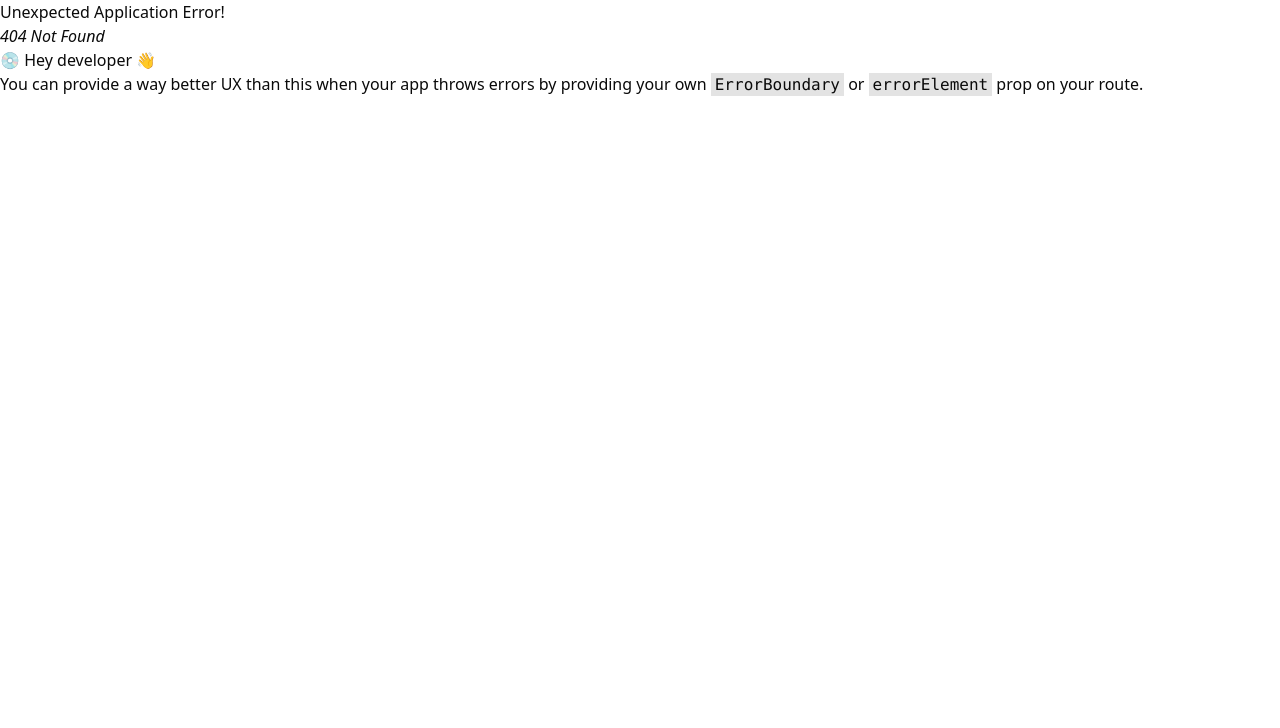
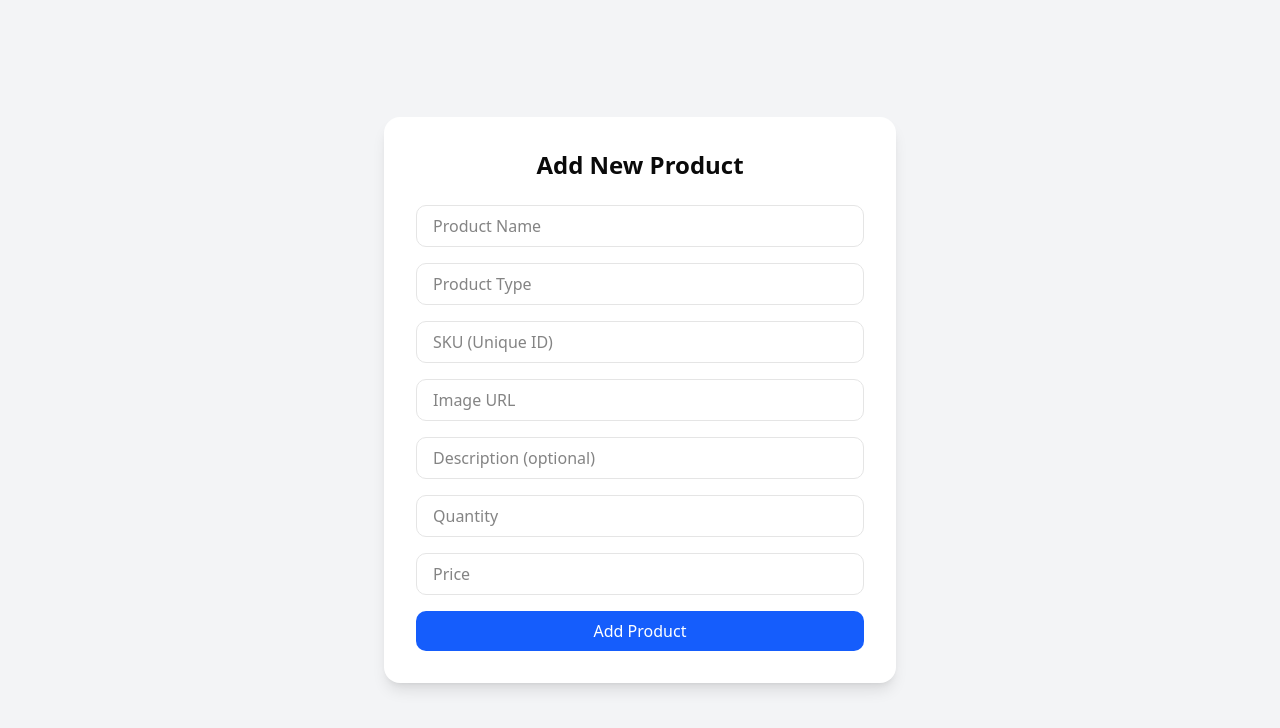
Before and after one commit to priyan2003/FiMoney, a React (Vite) app in the folder Frontend/: page /addproduct in a window 1280 px wide. Before the commit this address had no page. Shown: the top 728 px of the page. Built offline with nearby package versions, Linux system fonts and the light colour scheme.

Commit message:
Update product form created

```diff
--- /dev/null
+++ b/Frontend/src/components/AddProduct.jsx
@@ -0,0 +1,98 @@
+import React, { useState } from 'react';
+import axios from 'axios';
+
+const AddProduct = () => {
+  const [formData, setFormData] = useState({
+    name: '',
+    type: '',
+    sku: '',
+    image_url: '',
+    description: '',
+    quantity: '',
+    price: '',
+  });
+
+  const [loading, setLoading] = useState(false);
+  const [message, setMessage] = useState(null);
+
+  const handleChange = (e) => {
+    const { name, value } = e.target;
+    setFormData(prev => ({
+      ...prev,
+      [name]: value
+    }));
+  };
+
+  const handleSubmit = async (e) => {
+    e.preventDefault();
+    setMessage(null);
+    setLoading(true);
+
+    try {
+      const res = await axios.post('http://localhost:5000/api/product/addproduct', formData);
+      setMessage({ type: 'success', text: res.data.mess });
+      setFormData({
+        name: '',
+        type: '',
+        sku: '',
+        image_url: '',
+        description: '',
+        quantity: '',
+        price: '',
+      });
+    } catch (err) {
+      const errMsg = err.response?.data?.mess || 'Product creation failed';
+      setMessage({ type: 'error', text: errMsg });
+    } finally {
+      setLoading(false);
+    }
+  };
+
+  return (
+    <div className="flex items-center justify-center min-h-screen bg-gray-100 px-4">
+      <form
+        onSubmit={handleSubmit}
+        className="bg-white p-8 rounded-2xl shadow-lg w-full max-w-lg"
+      >
+        <h2 className="text-2xl font-bold mb-6 text-center">Add New Product</h2>
+
+        {message && (
+          <div className={`mb-4 p-3 rounded text-sm ${message.type === 'success' ? 'bg-green-100 text-green-700' : 'bg-red-100 text-red-700'}`}>
+            {message.text}
+          </div>
+        )}
+
+        {[
+          { name: 'name', placeholder: 'Product Name' },
+          { name: 'type', placeholder: 'Product Type' },
+          { name: 'sku', placeholder: 'SKU (Unique ID)' },
+          { name: 'image_url', placeholder: 'Image URL' },
+          { name: 'description', placeholder: 'Description (optional)' },
+          { name: 'quantity', placeholder: 'Quantity', type: 'number' },
+          { name: 'price', placeholder: 'Price', type: 'number' }
+        ].map(({ name, placeholder, type = 'text' }) => (
+          <input
+            key={name}
+            type={type}
+            name={name}
+            value={formData[name]}
+            onChange={handleChange}
+            placeholder={placeholder}
+            className="w-full mb-4 px-4 py-2 border rounded-lg focus:outline-none focus:ring"
+            required={name !== 'description'}
+          />
+        ))}
+
+        <button
+          type="submit"
+          disabled={loading}
+          className="w-full bg-blue-600 text-white py-2 rounded-lg hover:bg-blue-700 transition duration-200"
+        >
+          {loading ? 'Adding Product...' : 'Add Product'}
+        </button>
+      </form>
+    </div>
+  );
+};
+
+export default AddProduct;
--- /dev/null
+++ b/Frontend/src/components/UpdateProduct.jsx
@@ -0,0 +1,141 @@
+import React, { useEffect, useState } from 'react';
+import axios from 'axios';
+import { useParams } from 'react-router-dom';
+
+const UpdateProduct = () => {
+  const { productId } = useParams();
+  const [formData, setFormData] = useState({
+    name: '',
+    type: '',
+    sku: '',
+    image_url: '',
+    description: '',
+    quantity: '',
+    price: '',
+  });
+  const [loading, setLoading] = useState(true);
+  const [message, setMessage] = useState(null);
+
+  // Fetch product details on mount
+  useEffect(() => {
+    const fetchProduct = async () => {
+      try {
+        const res = await axios.get(`http://localhost:5000/api/product/fetch-product/${productId}`);
+        setFormData(res.data.product);
+      } catch (err) {
+        console.error(err);
+        setMessage('Failed to load product data');
+      } finally {
+        setLoading(false);
+      }
+    };
+
+    fetchProduct();
+  }, [productId]);
+
+  const handleChange = (e) => {
+    setFormData(prev => ({
+      ...prev,
+      [e.target.name]: e.target.value,
+    }));
+  };
+
+  const handleSubmit = async (e) => {
+    e.preventDefault();
+    try {
+      await axios.put(`http://localhost:5000/api/product/update-product/${productId}`, formData);
+      setMessage('Product updated successfully');
+    } catch (err) {
+      console.error(err);
+      setMessage('Failed to update product');
+    }
+  };
+
+  if (loading) return <div className="text-center mt-10">Loading...</div>;
+
+  return (
+    <div className="flex items-center justify-center min-h-screen bg-gray-100 px-4">
+      <form onSubmit={handleSubmit} className="bg-white p-8 rounded-2xl shadow-lg w-full max-w-xl">
+        <h2 className="text-2xl font-bold mb-6 text-center">Update Product</h2>
+
+        {message && (
+          <div className="mb-4 text-sm text-center text-blue-700 bg-blue-100 p-3 rounded">
+            {message}
+          </div>
+        )}
+
+        <input
+          type="text"
+          name="name"
+          value={formData.name}
+          onChange={handleChange}
+          placeholder="Product Name"
+          className="w-full mb-4 px-4 py-2 border rounded-lg"
+          required
+        />
+        <input
+          type="text"
+          name="type"
+          value={formData.type}
+          onChange={handleChange}
+          placeholder="Type"
+          className="w-full mb-4 px-4 py-2 border rounded-lg"
+          required
+        />
+        <input
+          type="text"
+          name="sku"
+          value={formData.sku}
+          onChange={handleChange}
+          placeholder="SKU"
+          className="w-full mb-4 px-4 py-2 border rounded-lg"
+          required
+          disabled // SKU should not be changed
+        />
+        <input
+          type="text"
+          name="image_url"
+          value={formData.image_url}
+          onChange={handleChange}
+          placeholder="Image URL"
+          className="w-full mb-4 px-4 py-2 border rounded-lg"
+          required
+        />
+        <textarea
+          name="description"
+          value={formData.description}
+          onChange={handleChange}
+          placeholder="Description"
+          className="w-full mb-4 px-4 py-2 border rounded-lg"
+        />
+        <input
+          type="number"
+          name="quantity"
+          value={formData.quantity}
+          onChange={handleChange}
+          placeholder="Quantity"
+          className="w-full mb-4 px-4 py-2 border rounded-lg"
+          required
+        />
+        <input
+          type="number"
+          name="price"
+          value={formData.price}
+          onChange={handleChange}
+          placeholder="Price"
+          className="w-full mb-6 px-4 py-2 border rounded-lg"
+          required
+        />
+
+        <button
+          type="submit"
+          className="w-full bg-blue-600 text-white py-2 rounded-lg hover:bg-blue-700 transition duration-200"
+        >
+          Update Product
+        </button>
+      </form>
+    </div>
+  );
+};
+
+export default UpdateProduct;
```
Also changed, not shown: Frontend/src/App.jsx (+10 -0 lines), 2 other files (tests, documents, lock files or other folders).
